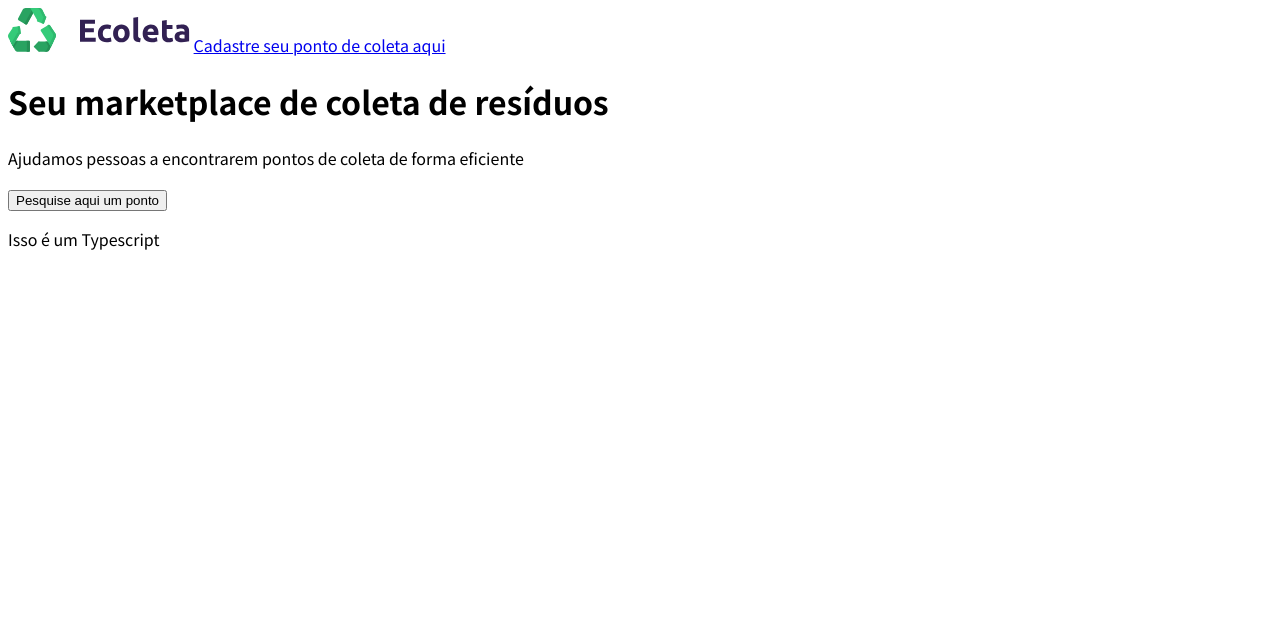
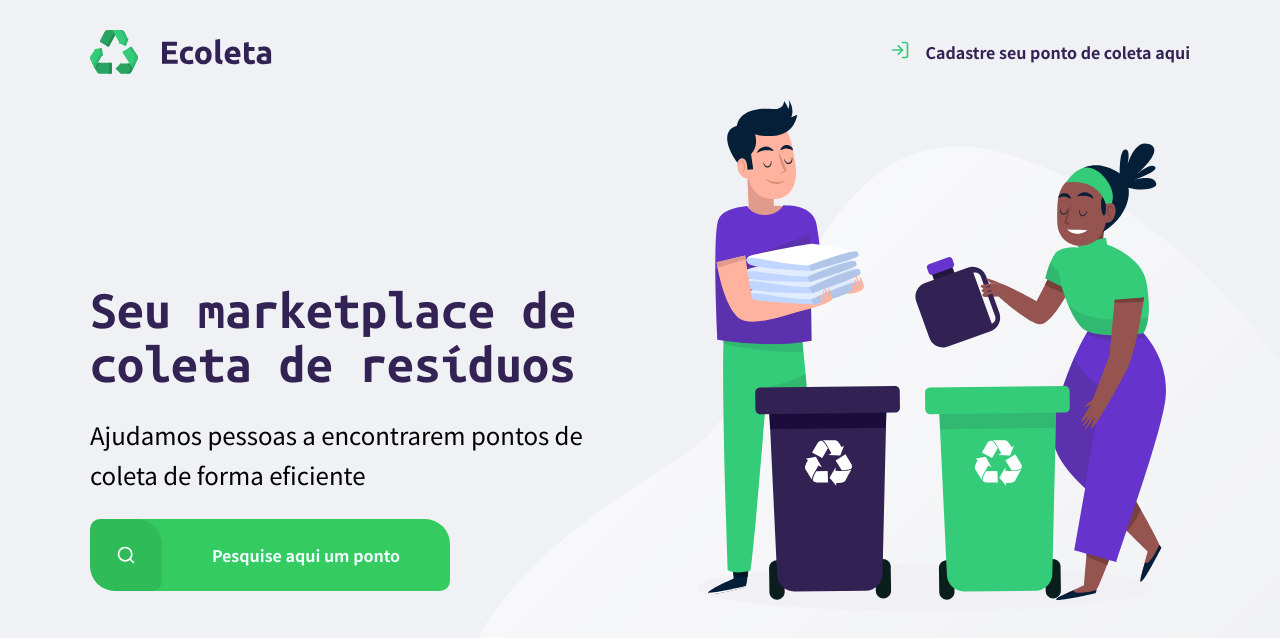
Before and after one commit to ulisses9si/nlw, a website: page index.html in a window 1280 px wide. Drawn offline with Linux system fonts and the light colour scheme.

Commit message:
css page1 finished

```diff
--- a/index.html
+++ b/index.html
@@ -7,27 +7,41 @@
     <!-- Adiciona um incone do lado do título -->
     <link rel="icon" type="imagem/svg" href="./assets/svgs/home-background.svg"/>
     <link href="https://fonts.googleapis.com/css2?family=Noto+Sans+JP:wght@300;400;700&family=Roboto:ital,wght@0,100;0,400;0,700;1,300&display=swap" rel="stylesheet">
-    <link rel="stylesheet" href="src/style.css">
+    <link href="https://fonts.googleapis.com/css2?family=Ubuntu+Mono:wght@700&display=swap" rel="stylesheet">
+    <link rel="stylesheet" href="src/styles/style.css">
 </head>
 <body>
-    <div>
-        <img src="/assets/svgs/logo.svg" alt="Ecoleta">
-        <a href="http://google.com">Cadastre seu ponto de coleta aqui</a>
-    </div>
-    <div>
-        <h1>
+
+    <div id="page-home">
+
+        <div class="content">
+            <header >
+                <img src="/assets/svgs/logo.svg" alt="Ecoleta" class="red">
+                <a href="http://google.com">
+                    <span>  </span>
+                    Cadastre seu ponto de coleta aqui
+                </a>
+            </header>
+            <main>
+                <h1 class="red">
                     Seu marketplace de coleta de resíduos
                 </h1>
                 <p>
                     Ajudamos pessoas a encontrarem pontos de coleta de forma eficiente
                 </p>
-        <button>
+                <a href="#">
+                    <span>
+
+                    </span>
+                    <strong>
                     Pesquise aqui um ponto
-        </button>
+                </strong>
+                </a>
+            </main>
         </div>
-    <div class="js"></div>
+    </div>
 
-    <script src="./src/index.js"></script>
+    <!-- <script src="./src/index.js"></script> -->
 
 </body>
 </html>
--- a/src/style.css
+++ /dev/null
@@ -1,3 +0,0 @@
-html {
-    font-family: 'Noto Sans JP', 'Roboto', sans-serif;
-}
--- /dev/null
+++ b/src/styles/style.css
@@ -0,0 +1,167 @@
+:root {
+    --title-color: #332254;
+    --primary-color: #34cb60;
+}
+
+* {
+    margin: 0;
+    padding: 0;
+}
+
+html {
+    font-family: 'Noto Sans JP', 'Roboto', sans-serif;
+}
+
+body {
+    background-color: #f0f1f4;
+    -webkit-font-smoothing: antialiased;
+}
+
+h1, h2, h3, h4, h5, h6 {
+    color: var(--title-color);
+    font-family: 'Ubuntu Mono', monospace;
+}
+
+a {
+    text-decoration: none;
+}
+
+#page-home {
+    height: 100vh;
+    background: url('../../assets/svgs/home-background.svg') no-repeat;
+    background-position: 35vw 100px;
+}
+
+#page-home header {
+    display: flex;
+
+    align-items: center; /* alinha os itens ao centro do 'eixo x' */
+    justify-content: space-between; /* Dá um espaçamento nos itens */
+    margin-top: 30px;
+}
+
+#page-home .content {
+    width: 90%;
+    max-width: 1100px;
+    margin: 0 auto;
+    height: 100%;
+    display: flex;
+    flex-direction: column;
+    /* justify-content: center; */
+}
+
+#page-home header a {
+    display: flex;
+    color: var(--title-color);
+    font-weight: 700;
+    /* margin-top: 10px; */
+}
+
+#page-home header a span {
+    display: flex;
+    background-image: url('../../assets/svgs/log-in.svg');
+    width: 20px;
+    height: 20px;
+
+    margin-right: 15px;
+}
+#page-home main {
+    max-width: 560px;
+    /* height: 600px; */
+
+    flex: 1;
+
+    display: flex;
+    flex-direction: column;
+    justify-content: center;
+}
+
+#page-home main h1 {
+    font-size: 54px;
+}
+
+#page-home main p {
+    font-size: 24px;
+    line-height: 40px;
+
+    margin: 24px 0;
+}
+
+#page-home main a {
+    width: 100%;
+    max-width: 360px;
+    height: 72px;
+
+    border-radius: 10px 25px;
+
+    display: flex;
+    align-items: center;
+
+
+    background-color: var(--primary-color);
+
+    transition: 400ms;
+}
+
+#page-home main a:hover {
+    background-color: #2fb86a;
+
+}
+
+#page-home main a span {
+    width: 72px;
+    height: 72px;
+
+    border-radius: 10px 25px;
+
+    background-color: rgba(0, 0, 0, 0.08);
+
+    display: flex;
+    align-items: center;
+    justify-content: center;
+
+}
+
+#page-home main a span::after {
+    content: "";
+    background-image: url('../../assets/svgs/search.svg');
+    width: 20px;
+    height: 20px;
+}
+
+#page-home main a strong {
+    color: azure;
+    flex: 1;
+
+    text-align: center;
+}
+
+@media(max-width: 900px){
+    #page-home {
+        background: 70vw;
+    }
+
+    #page-home .content{
+        align-items: center;
+        text-align: center;
+    }
+
+    #page-home .content header {
+        flex-direction: column;
+    }
+
+    #page-home .content header a {
+        position: absolute;
+        bottom: 50px;
+
+        left: 50%;
+        transform: translate(-50%);
+    }
+
+    #page-home main {
+        align-items: center;
+    }
+
+
+
+}
```
Lines whose indentation alone changed are shown as unchanged.
